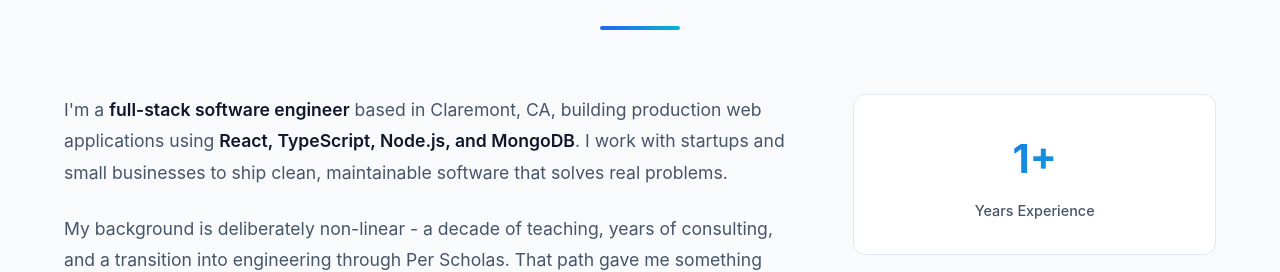
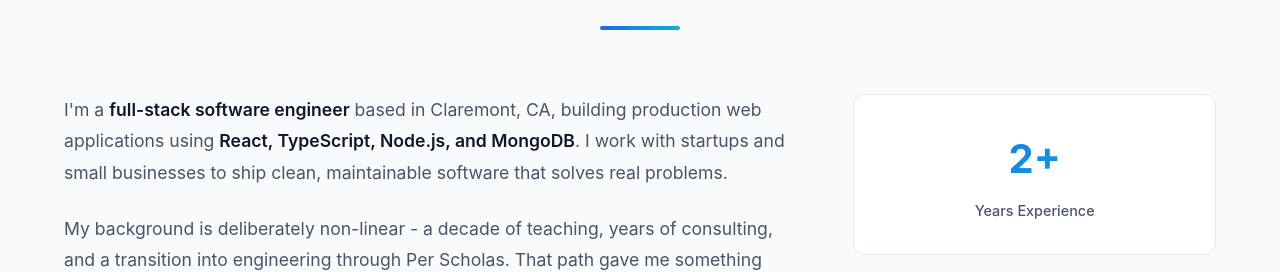
Before and after one commit to alikirat/ali-kirat-portfolio, a React (Create React App) app: page / in a window 1280 px wide. Shown: the part 920-1192 px from the top of the page. Built offline with nearby package versions, Linux system fonts and the light colour scheme.

Commit message:
updated number of years

```diff
--- a/src/components/About/About.jsx
+++ b/src/components/About/About.jsx
@@ -33,7 +33,7 @@ const About = () => {
 
           <div className="about-highlights">
             <div className="highlight-card">
-              <div className="highlight-number">1+</div>
+              <div className="highlight-number">2+</div>
               <div className="highlight-label">Years Experience</div>
             </div>
             <div className="highlight-card">
```
